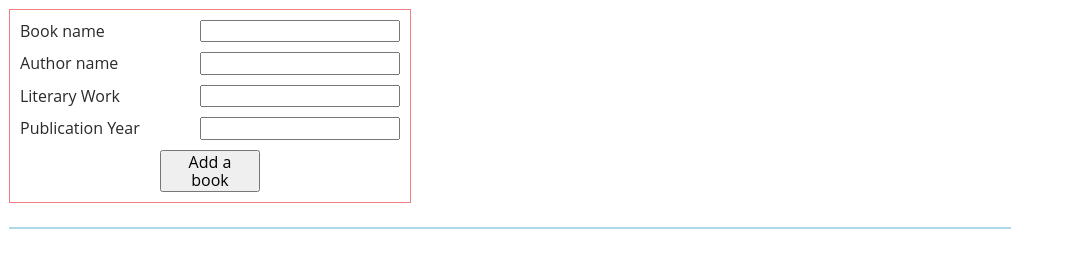
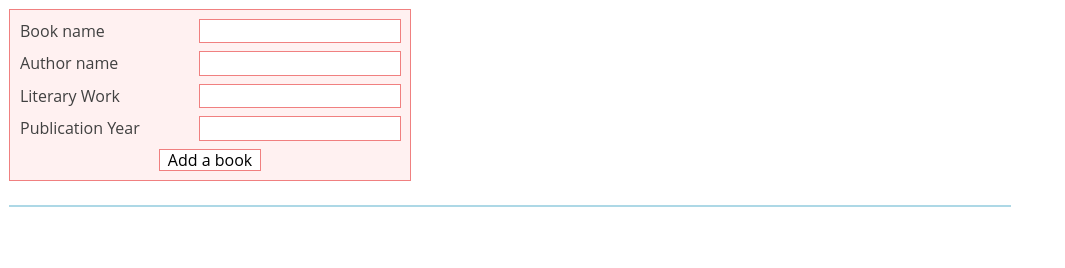
Before and after one commit to AndriiShliakhta/Home_Library, a website built with Parcel: page src/index.html in a window 1280 px wide. Shown: the whole page, without its empty margins (0-1065 px from the left). Built offline with nearby package versions, Linux system fonts and the light colour scheme; no server answers.

Commit message:
Update _example.scss

```diff
--- a/src/sass/_example.scss
+++ b/src/sass/_example.scss
@@ -13,7 +13,7 @@ body {
   font-family: 'Open Sans', -apple-system, BlinkMacSystemFont, 'Segoe UI', Roboto, Oxygen, Ubuntu,
     Cantarell, sans-serif;
   line-height: 1.4;
-  color: #2a2a2a;
+  color: #414141;
 }
 
 img {
@@ -29,20 +29,39 @@ img {
   margin: 10px;
   display: flex;
   flex-direction: column;
+  background-color: rgb(255, 241, 241);
 }
 label {
   display: flex;
   justify-content: space-between;
   margin-bottom: 10px;
 }
+label:hover {
+  font-weight: 600;
+}
+label:hover .inputField {
+  outline: 2px solid lightcoral;
+}
 .inputField {
   width: 200px;
   padding: 0;
   margin: 0;
+  outline: 1px solid lightcoral;
+  border: none;
 }
+
 .button {
   width: 100px;
   margin: auto;
+  background-color: #fff;
+  outline: 1px solid lightcoral;
+  border: none;
+  font-weight: 400;
+}
+.button:hover {
+  outline: 2px solid lightcoral;
+  font-weight: 700;
+  cursor: pointer;
 }
 
 .booksList {
```
